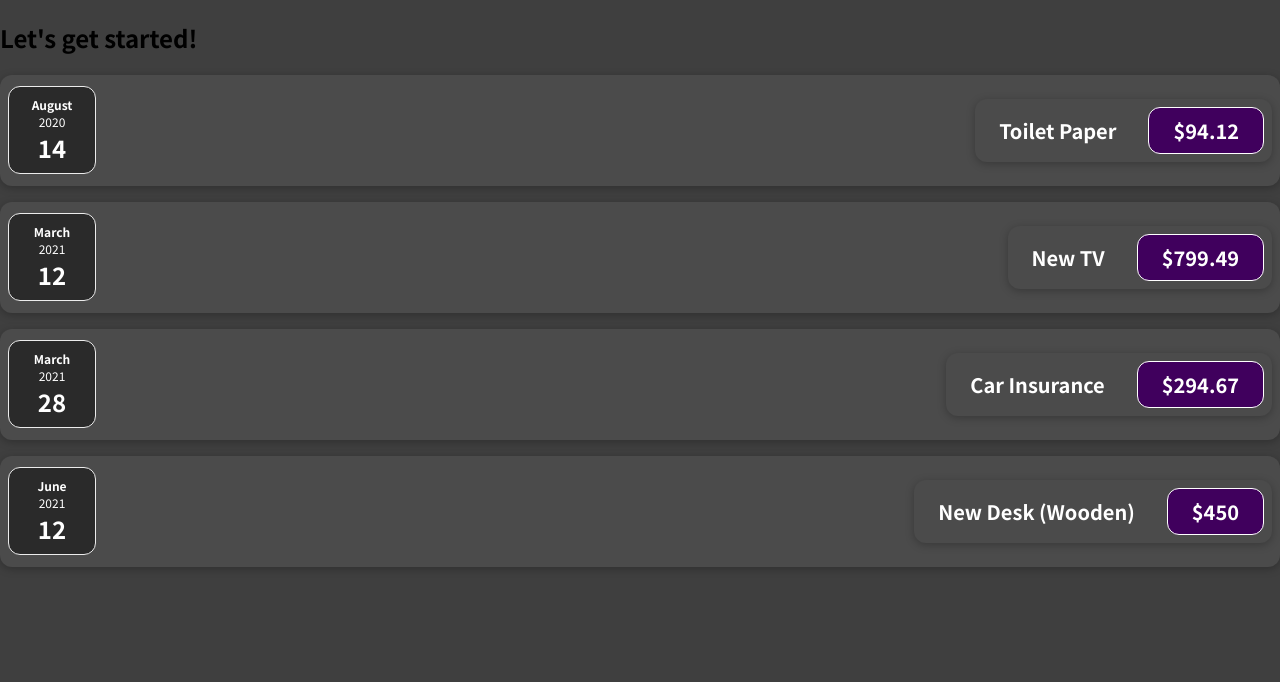
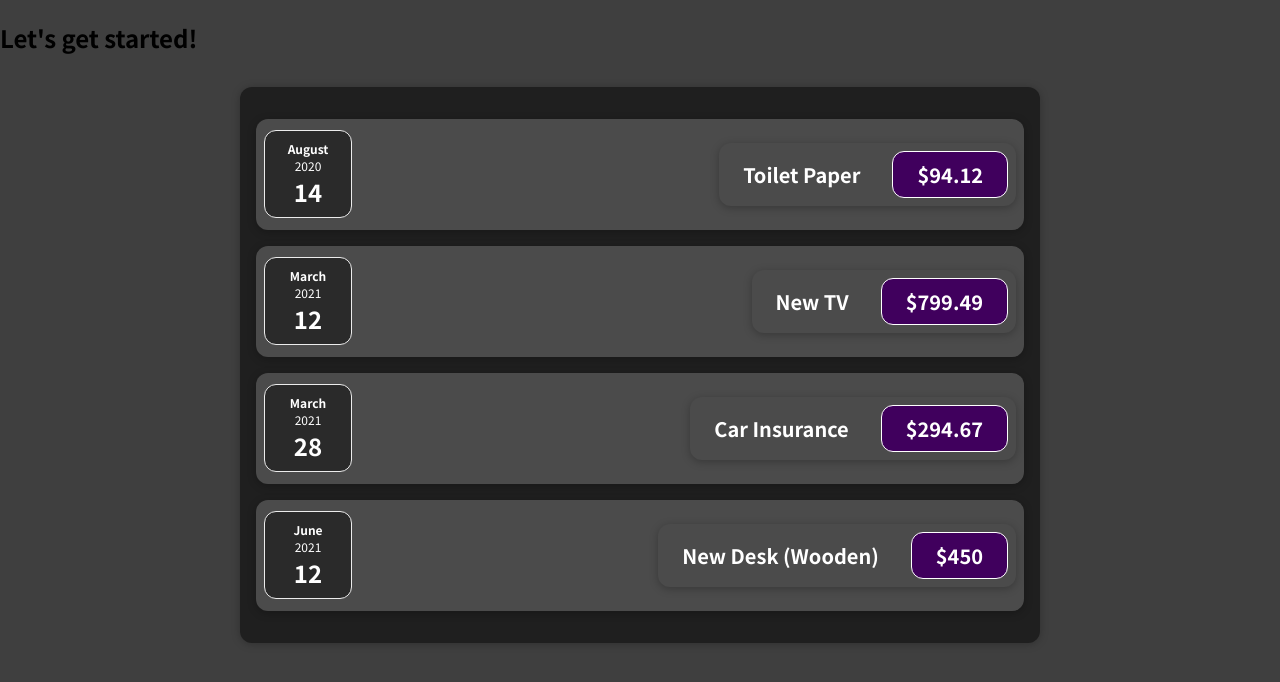
Before and after one commit to Zbigniew013/react-complete-guide, a React (Create React App) app: page / in a window 1280 px wide. Shown: the top 682 px of the page. Built offline with nearby package versions, Linux system fonts and the light colour scheme.

Commit message:
practice: new component 'Expenses' and props

```diff
--- a/src/App.js
+++ b/src/App.js
@@ -1,4 +1,4 @@
-import ExpenseItem from "./components/ExpenseItem";
+import Expenses from "./components/Expenses";
 
 function App() {
   const expenses = [
@@ -26,26 +26,7 @@ function App() {
   return (
     <div>
       <h2>Let's get started!</h2>
-      <ExpenseItem
-        title={expenses[0].title}
-        amount={expenses[0].amount}
-        date={expenses[0].date}
-      />
-      <ExpenseItem
-        title={expenses[1].title}
-        amount={expenses[1].amount}
-        date={expenses[1].date}
-      />
-      <ExpenseItem
-        title={expenses[2].title}
-        amount={expenses[2].amount}
-        date={expenses[2].date}
-      />
-      <ExpenseItem
-        title={expenses[3].title}
-        amount={expenses[3].amount}
-        date={expenses[3].date}
-      />
+      <Expenses expenses={expenses} />
     </div>
   );
 }
--- /dev/null
+++ b/src/components/Expenses.css
@@ -0,0 +1,9 @@
+.expenses {
+  padding: 1rem;
+  background-color: rgb(31, 31, 31);
+  margin: 2rem auto;
+  width: 50rem;
+  max-width: 95%;
+  border-radius: 12px;
+  box-shadow: 0 1px 8px rgba(0, 0, 0, 0.25);
+}
--- /dev/null
+++ b/src/components/Expenses.js
@@ -0,0 +1,31 @@
+import ExpenseItem from "./ExpenseItem";
+import "./Expenses.css";
+
+function Expenses(props) {
+  return (
+    <div className='expenses'>
+      <ExpenseItem
+        title={props.expenses[0].title}
+        amount={props.expenses[0].amount}
+        date={props.expenses[0].date}
+      />
+      <ExpenseItem
+        title={props.expenses[1].title}
+        amount={props.expenses[1].amount}
+        date={props.expenses[1].date}
+      />
+      <ExpenseItem
+        title={props.expenses[2].title}
+        amount={props.expenses[2].amount}
+        date={props.expenses[2].date}
+      />
+      <ExpenseItem
+        title={props.expenses[3].title}
+        amount={props.expenses[3].amount}
+        date={props.expenses[3].date}
+      />
+    </div>
+  );
+}
+
+export default Expenses;
```
